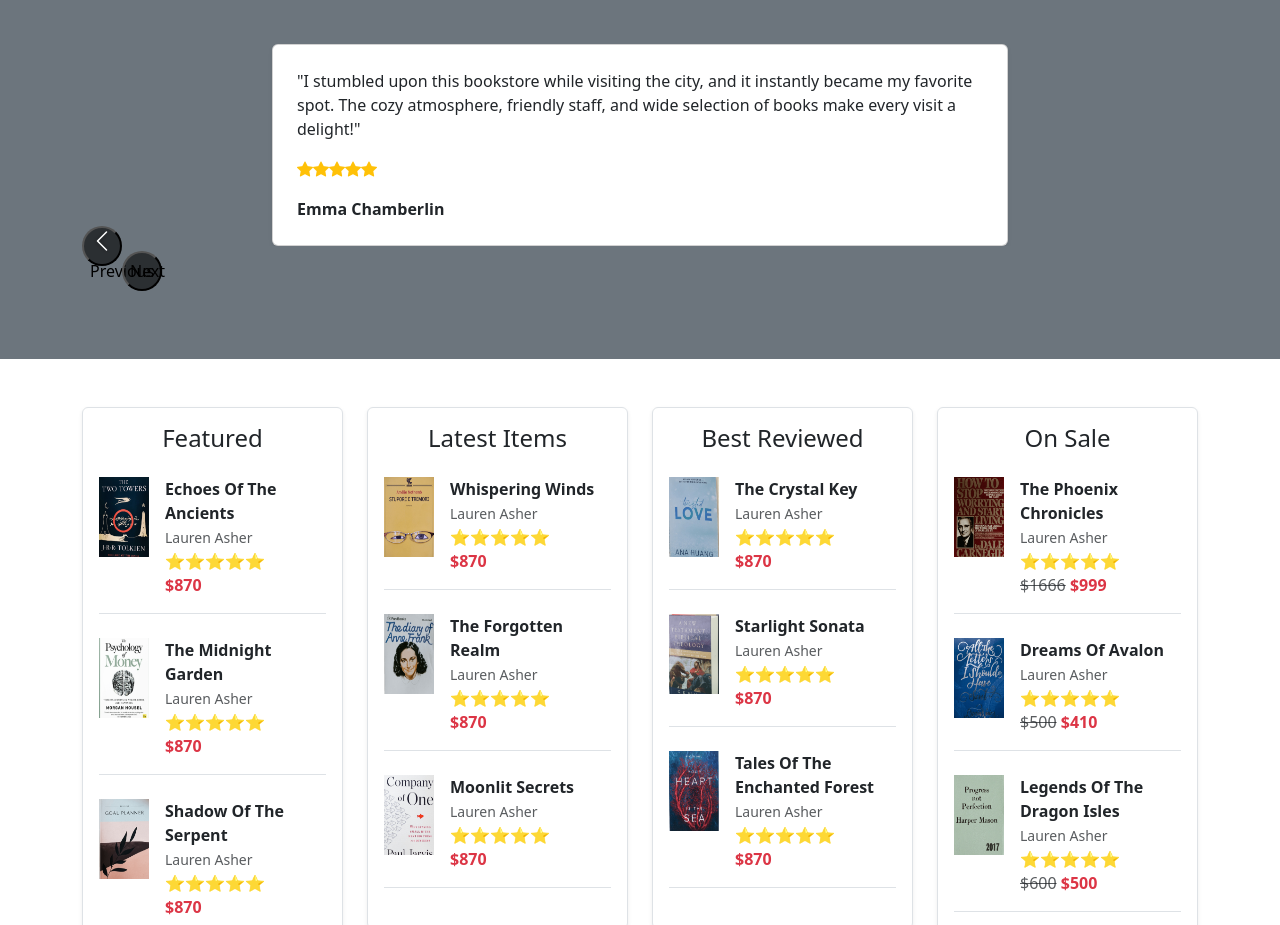
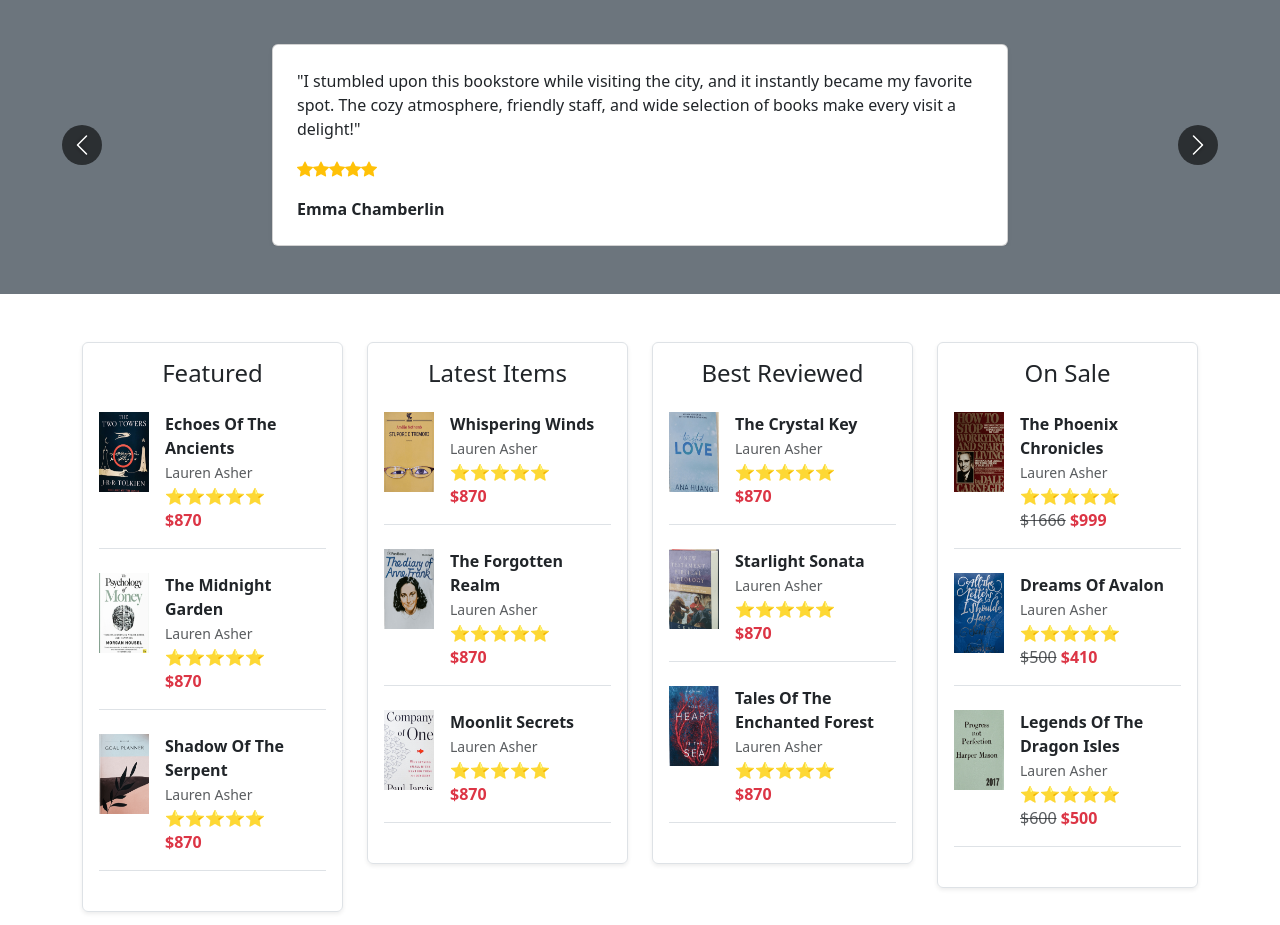
Before and after one commit to Nasir-afridi/E-commerce-Task, a React (Vite) app in the folder E-commerce/: page / in a window 1280 px wide. Shown: the part 2600-3525 px from the top of the page. Built offline with nearby package versions, Linux system fonts and the light colour scheme.

Commit message:
changes added

```diff
--- a/E-commerce/src/components/CustomerReview.jsx
+++ b/E-commerce/src/components/CustomerReview.jsx
@@ -137,7 +137,7 @@ export const CustomerReview = () => {
           </div>
 
           <button
-            classNameName="carousel-control-prev"
+            className="carousel-control-prev"
             type="button"
             data-bs-target="#reviewCarousel"
             data-bs-slide="prev"
@@ -161,11 +161,11 @@ export const CustomerReview = () => {
                 filter: "drop-shadow(0 0 2px rgba(0,0,0,0.5))",
               }}
             ></span>
-            <span classNameName="visually-hidden">Previous</span>
+            <span className="visually-hidden">Previous</span>
           </button>
 
           <button
-            classNameName="carousel-control-next"
+            className="carousel-control-next"
             type="button"
             data-bs-target="#reviewCarousel"
             data-bs-slide="next"
@@ -181,7 +181,7 @@ export const CustomerReview = () => {
             }}
           >
             <span
-              classNameName="carousel-control-next-icon"
+              className="carousel-control-next-icon"
               aria-hidden="true"
               style={{
                 width: "1.5rem",
@@ -189,7 +189,7 @@ export const CustomerReview = () => {
                 filter: "drop-shadow(0 0 2px rgba(0,0,0,0.5))",
               }}
             ></span>
-            <span classNameName="visually-hidden">Next</span>
+            <span className="visually-hidden">Next</span>
           </button>
         </div>
       </div>
```
